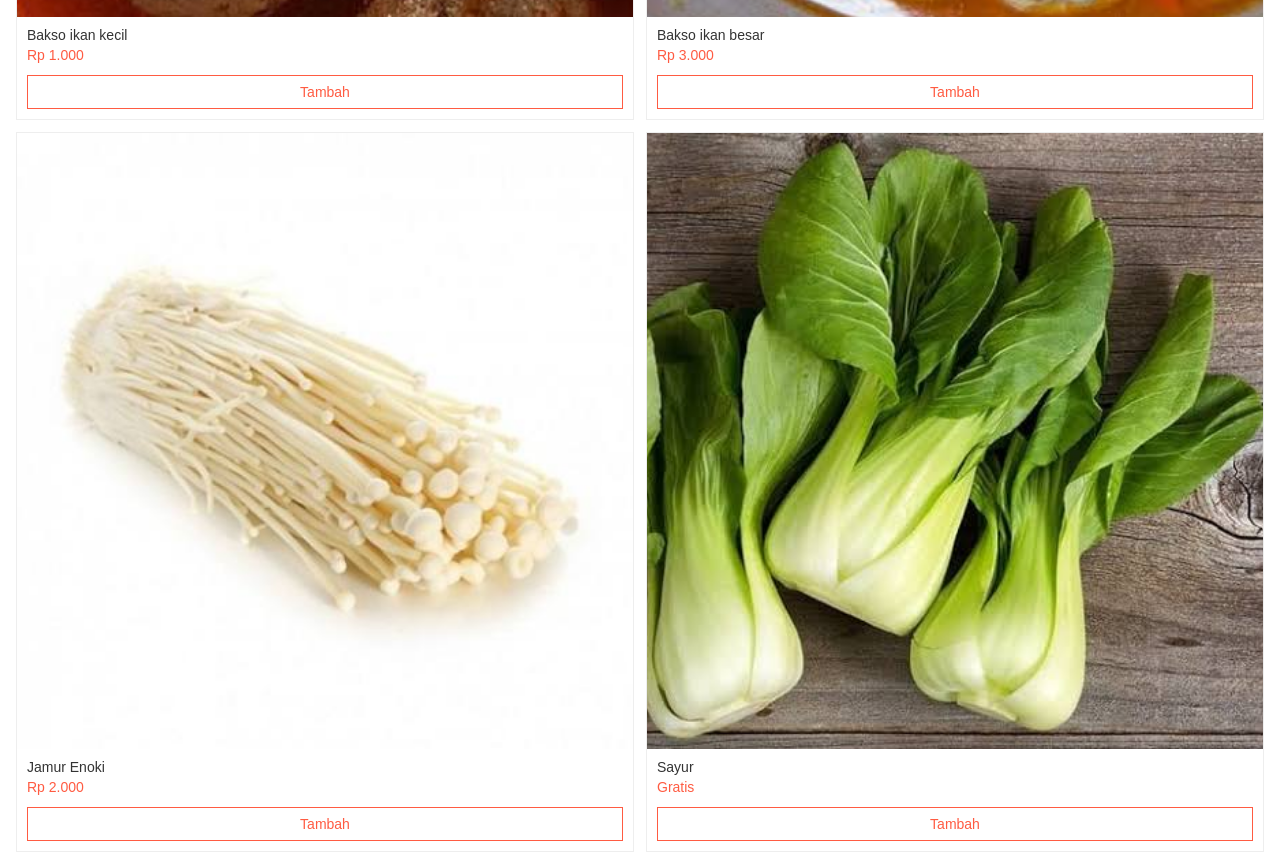
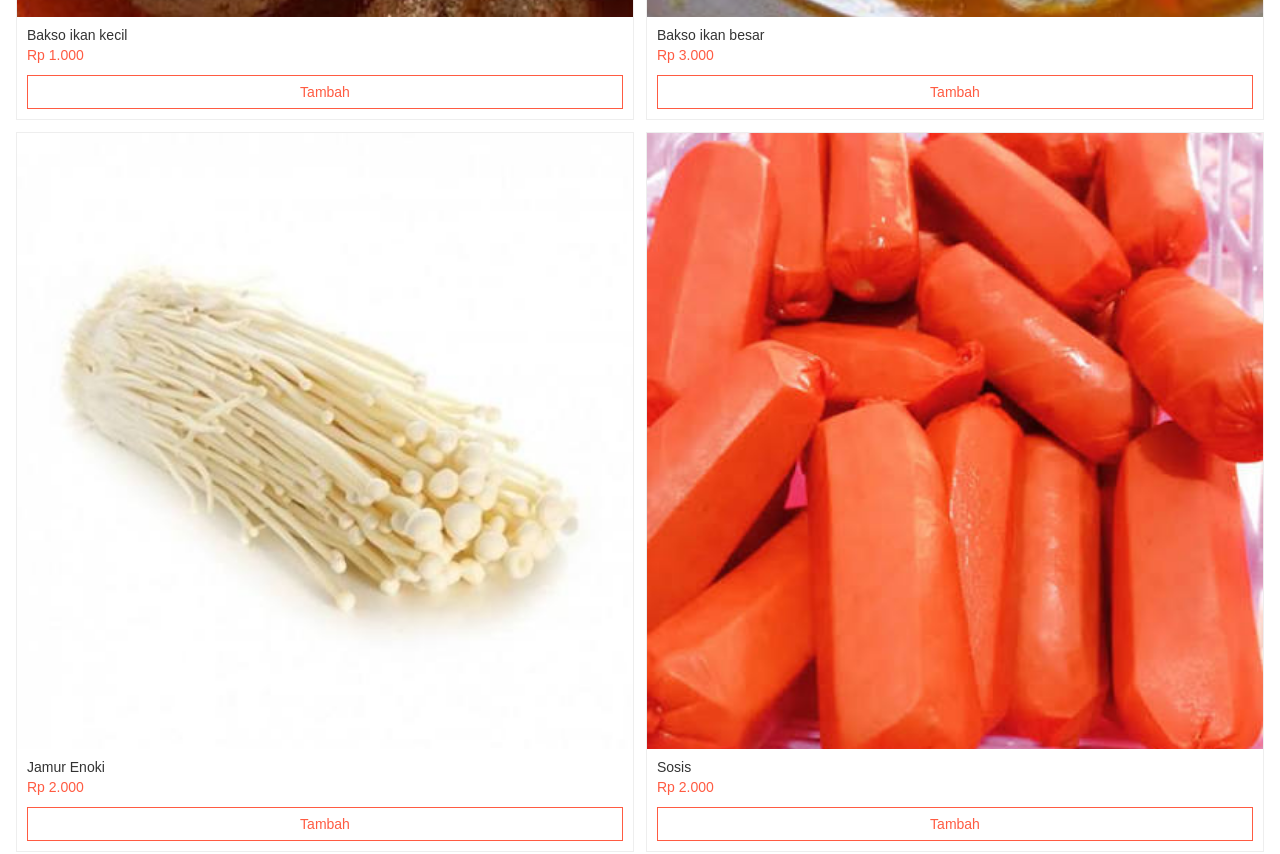
Before and after one commit to esapermana19/warung-seblak, a plain HTML site: page index.html in a window 1280 px wide. Shown: the part 5740-6594 px from the top of the page. Drawn offline with Linux system fonts and the light colour scheme.

Commit message:
tambah menu

```diff
--- a/index.html
+++ b/index.html
@@ -331,7 +331,8 @@
             { id: 's15', category: 'seblak', name: 'Bakso ikan kecil', price: 1000, img: 'img/s15_bakso_ikan_kecil.jpg' },
             { id: 's16', category: 'seblak', name: 'Bakso ikan besar', price: 3000, img: 'img/s16_bakso_ikan_besar.jpg' },
             { id: 's17', category: 'seblak', name: 'Jamur Enoki', price: 2000, img: 'img/s17_jamur_enoki.jpg' },
-            { id: 's18', category: 'seblak', name: 'Sayur', price: 0, img: 'img/s18_sayur.jpg' },
+            { id: 's18', category: 'seblak', name: 'Sosis', price: 2000, img: 'img/s18_sosis.jpg' },
+            { id: 's19', category: 'seblak', name: 'Sayur', price: 0, img: 'img/s18_sayur.jpg' },
 
             { id: 'm1', category: 'minuman', name: 'Es Nutrisari', price: 3000, img: 'img/m1_nutrisari.jpg' },
             { id: 'm2', category: 'minuman', name: 'Es teh', price: 3000, img: 'img/m2_esteh.jpg' },
```
Also changed, not shown: img/s18_sosis.jpg (added).
